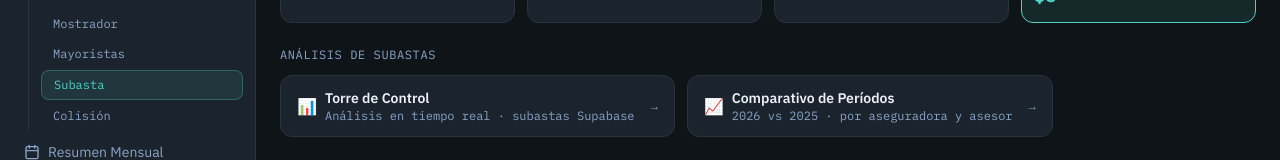
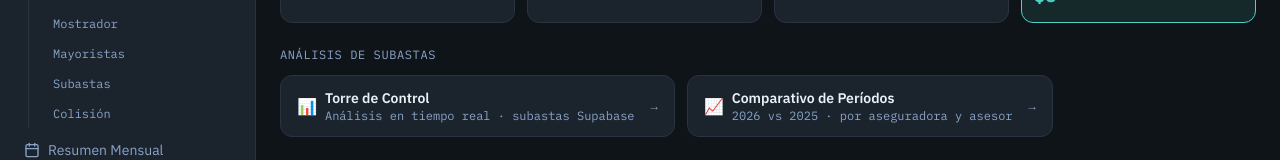
Before and after one commit to ungidixson-dotcom/almotores-repuestos-dashboard, a Next.js app: page /dashboard/facturacion/canales/subasta in a window 1280 px wide. Shown: the part 233-393 px from the top of the page. Built offline with nearby package versions, Linux system fonts and the light colour scheme; no server answers.

Commit message:
Update layout.tsx

```diff
--- a/app/dashboard/layout.tsx
+++ b/app/dashboard/layout.tsx
@@ -16,7 +16,7 @@ const CANALES: NavItem[] = [
   { label: 'Taller',     href: '/dashboard/facturacion/canales/taller' },
   { label: 'Mostrador',  href: '/dashboard/facturacion/canales/mostrador' },
   { label: 'Mayoristas', href: '/dashboard/facturacion/canales/mayoristas' },
-  { label: 'Subasta',    href: '/dashboard/facturacion/canales/subasta' },
+  { label: 'Subastas',   href: '/dashboard/facturacion/canales/subastas' },
   { label: 'Colisión',   href: '/dashboard/facturacion/canales/colision' },
 ]
 
```
